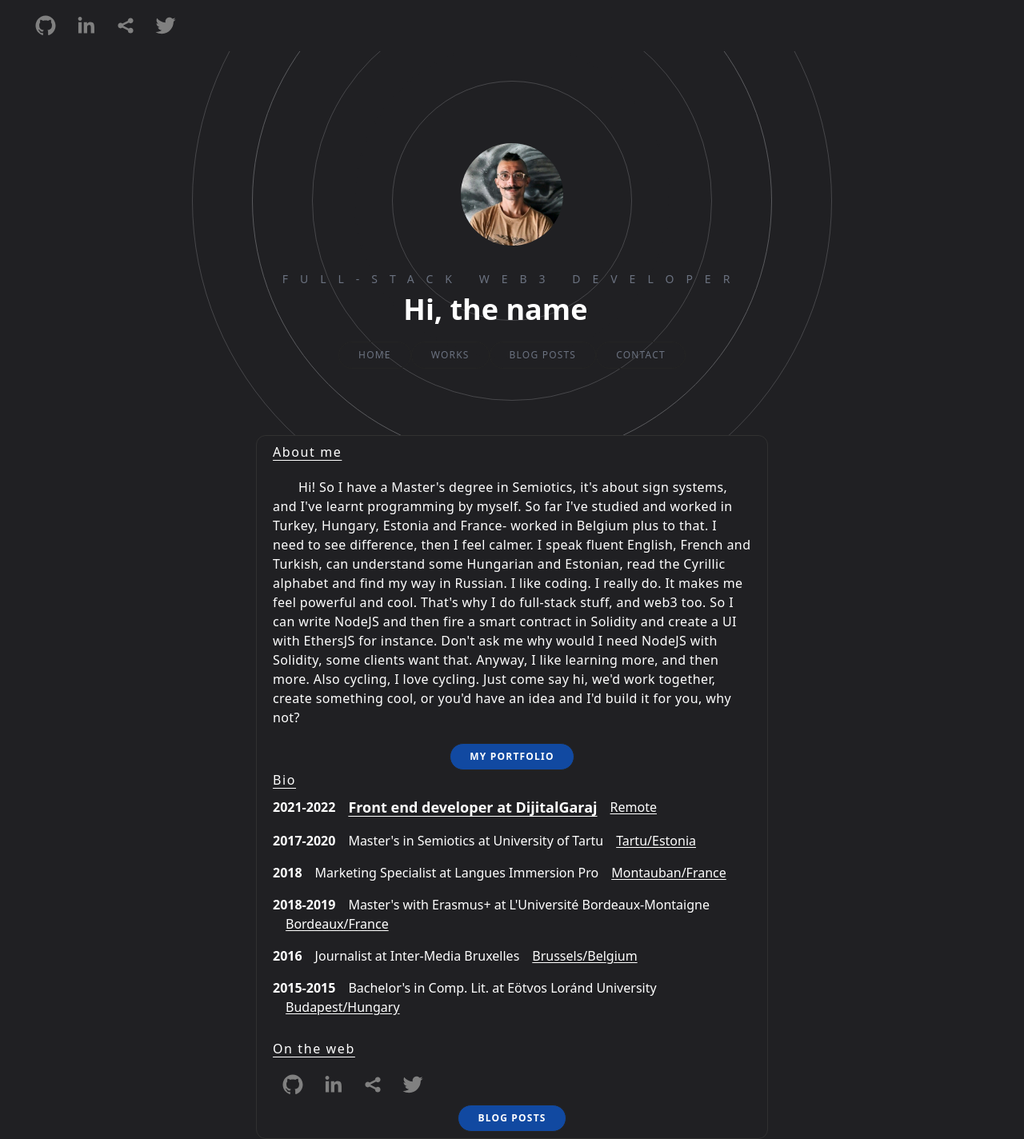
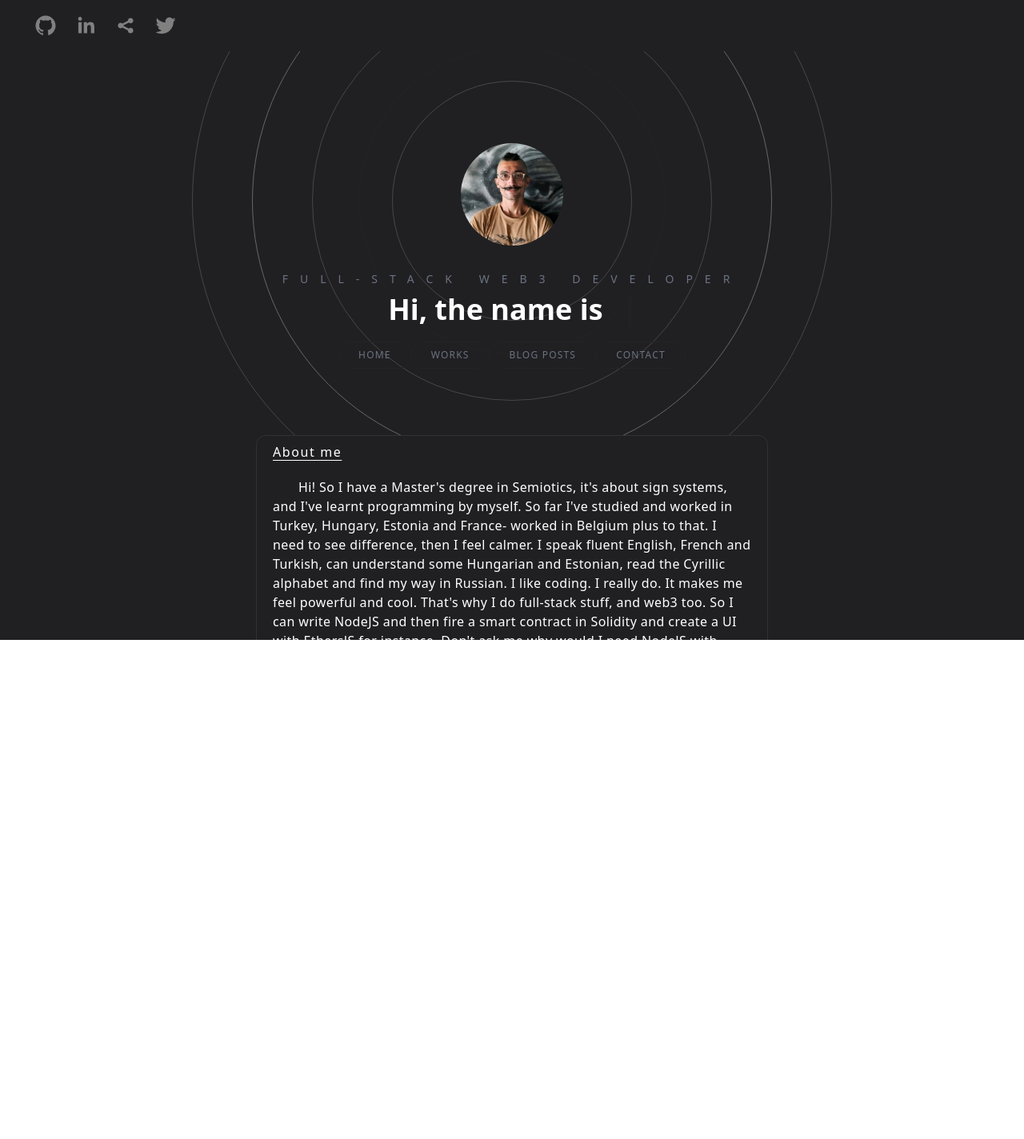
Before and after one commit to muratcan-yuksel/my-portfolio, a Next.js app: page / in a window 1280 px wide. Shown: the whole page at 80% size. After the commit the page ends 800 px from the top, so only its background shows below. Built offline with nearby package versions, Linux system fonts and the light colour scheme.

Commit message:
add scrollbar plugin

```diff
--- a/components/Hero.jsx
+++ b/components/Hero.jsx
@@ -19,7 +19,7 @@ const Hero = () => {
   return (
     <div
       style={{ height: "60vh" }}
-      className=" bg-[#202023]  flex flex-col space-y-8 items-center justify-center text-center overflow-hidden"
+      className="  bg-[#202023]  flex flex-col space-y-8 items-center justify-center text-center overflow-hidden"
     >
       <BackgroundCircles />
       <Image
--- a/components/Layout.jsx
+++ /dev/null
@@ -1,7 +0,0 @@
-import React from "react";
-
-const Layout = () => {
-  return <div>Layout</div>;
-};
-
-export default Layout;
--- a/pages/_app.js
+++ b/pages/_app.js
@@ -8,7 +8,8 @@ function MyApp({ Component, pageProps }) {
   const router = useRouter();
   return (
     <AnimatePresence exitBeforeEnter>
-      <div>
+      <div className="h-screen  scrollbar scrollbar-track-gray-400/20 scrollbar-thumb-[#1149a1]/80">
+        <div className="h-full">
           <Navbar />
           <Hero />
           <motion.div
@@ -32,6 +33,7 @@ function MyApp({ Component, pageProps }) {
             <Component {...pageProps} />
           </motion.div>
         </div>
+      </div>
     </AnimatePresence>
   );
 }
--- a/pages/index.js
+++ b/pages/index.js
@@ -36,7 +36,7 @@ const index = () => {
     },
   ];
   return (
-    <div className="h-full p-2 border rounded-xl border-[#313131] px-5 w-full md:w-4/6 lg:w-3/6 flex flex-col ">
+    <div className=" overflow-x-scroll scrollbar scrollbar-track-gray-400/20 scrollbar-thumb-[#F7AB0A]/80 h-full p-2 border rounded-xl border-[#313131] px-5 w-full md:w-4/6 lg:w-3/6 flex flex-col ">
       <h2 className="underline underline-offset-4 tracking-widest ">
         About me
       </h2>
--- a/tailwind.config.js
+++ b/tailwind.config.js
@@ -7,5 +7,5 @@ module.exports = {
   theme: {
     extend: {},
   },
-  plugins: [],
+  plugins: [require("tailwind-scrollbar")],
 };
```
Lines whose indentation alone changed are shown as unchanged.
